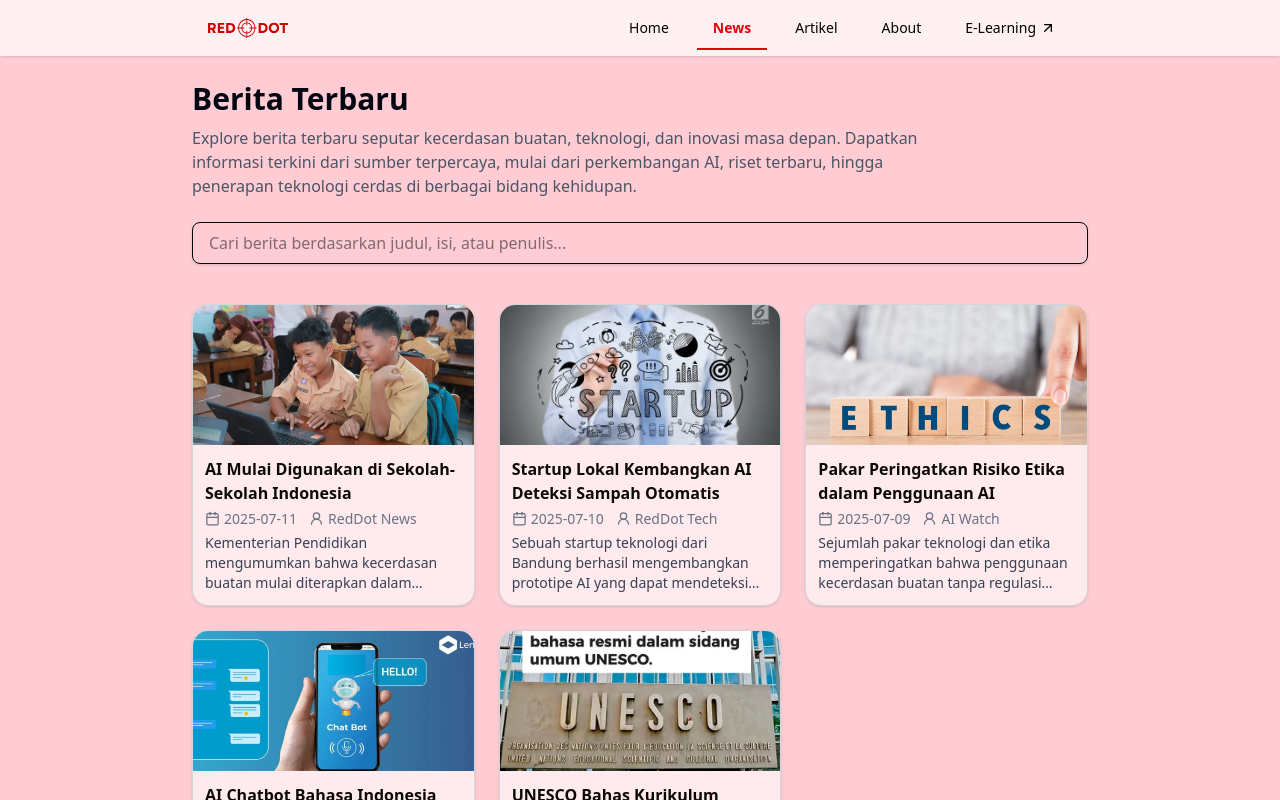
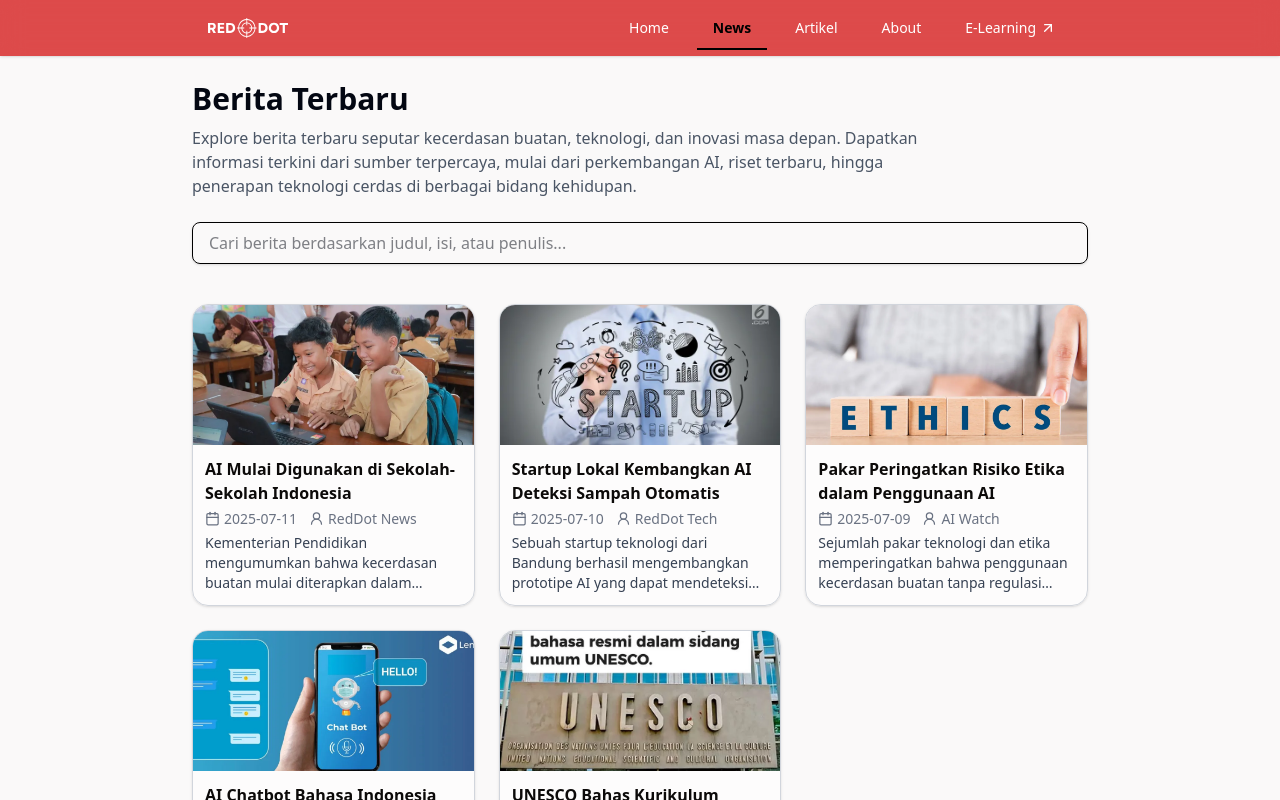
Before and after one commit to bagoesrex/reddot.site-frontend, a Next.js app: page /news in a window 1280 px wide. Shown: the top 800 px of the page. Built offline with nearby package versions, Linux system fonts and the light colour scheme.

Commit message:
chore: adjust primary color and logo assets

```diff
--- a/app/globals.css
+++ b/app/globals.css
@@ -45,13 +45,13 @@
 
 :root {
   --radius: 0.625rem;
-  --background: oklch(0.987 0 0);
+  --background: rgba(250, 249, 249, 0.957);
   --foreground: oklch(0.147 0.004 49.25);
   --card: oklch(1 0 0);
   --card-foreground: oklch(0.147 0.004 49.25);
   --popover: oklch(1 0 0);
   --popover-foreground: oklch(0.147 0.004 49.25);
-  --primary: oklch(0.216 0.006 56.043);
+  --primary: rgb(209, 0, 0);
   --primary-foreground: oklch(0.985 0.001 106.423);
   --secondary: oklch(0.97 0.001 106.424);
   --secondary-foreground: oklch(0.216 0.006 56.043);
--- a/app/news/page.tsx
+++ b/app/news/page.tsx
@@ -16,7 +16,7 @@ export default function NewsPage() {
 
     return (
         <main className="flex flex-col text-gray-950">
-            <section className="flex flex-col  min-h-svh bg-rose-200 gap-10 pb-15 pt-[80px] px-5">
+            <section className="flex flex-col  min-h-svh gap-10 pb-15 pt-[80px] px-5">
                 <div className="max-w-4xl w-full mx-auto">
                     <h2 className="text-3xl text-left font-extrabold leading-tight mb-2">
                         Berita Terbaru
--- a/components/home/about-section.tsx
+++ b/components/home/about-section.tsx
@@ -21,14 +21,14 @@ export default function AboutSection() {
 
                 <div className="w-full px-30 md:w-1/2 md:px-10">
                     <div className="rounded-3xl p-4 h-full">
-                        <HomeCard href="/logo.svg" cover={false} />
+                        <HomeCard href="/logo-red.svg" cover={false} />
                     </div>
                 </div>
             </div>
 
             <div className="flex flex-col md:flex-row items-center justify-between gap-8 max-w-4xl w-full mt-14">
                 <div className="w-full md:w-1/2">
-                    <div className="bg-red-300 rounded-3xl p-4 shadow-md h-full">
+                    <div className="bg-primary/70 rounded-3xl p-4 shadow-md h-full">
                         <HomeCard href="/us.webp" cover={true} />
                     </div>
                 </div>
--- a/components/home/hero-section.tsx
+++ b/components/home/hero-section.tsx
@@ -6,7 +6,7 @@ import HeroAnimation from "./hero-animation";
 
 export default function HeroSection() {
     return (
-        <section id="hero" className="flex flex-col md:flex-row min-h-svh justify-center bg-rose-200 items-center gap-2 pb-15 pt-[100px] md:pt-[120px]">
+        <section id="hero" className="flex flex-col md:flex-row min-h-svh justify-center items-center gap-2 pb-15 pt-[100px] md:pt-[120px]">
             <div className="max-w-xl text-center md:text-left px-5">
                 <motion.h1
                     initial={{ opacity: 0, y: -50 }}
--- a/components/home/why-card.tsx
+++ b/components/home/why-card.tsx
@@ -43,14 +43,14 @@ export default function WhyCard() {
                 return (
                     <Card
                         key={index}
-                        className="bg-white/60 rounded-xl w-full max-w-md shadow-[0_0_20px_rgba(239,68,68,0.4)] transition-transform duration-300 hover:shadow-red-500 hover:scale-[1.02] group p-0"
+                        className="bg-white/60 rounded-xl w-full max-w-md shadow-[0_0_5px_rgba(239,68,68,0.4)] transition-transform duration-300 hover:shadow-red-500 hover:scale-[1.02] hover:ring-2 hover:ring-primary group p-0"
                     >
-                        <CardContent className="p-6">
-                            <div className="mb-4 text-red-600 transition-colors duration-300 group-hover:text-red-800">
+                        <CardContent className="p-6 bg-">
+                            <div className="mb-4 text-red-600 transition-colors duration-300">
                                 <Icon className="w-8 h-8" />
                             </div>
 
-                            <h3 className="text-lg font-semibold text-gray-800 group-hover:text-red-700 transition-colors duration-300">
+                            <h3 className="text-lg font-semibold text-gray-800 transition-colors duration-300">
                                 {item.title}
                             </h3>
 
--- a/components/home/why-section.tsx
+++ b/components/home/why-section.tsx
@@ -2,11 +2,11 @@ import WhyCard from "./why-card";
 
 export default function WhySection() {
     return (
-        <section id="why" className="flex flex-col md:flex-col min-h-[26rem] bg-rose-200 items-center pb-15 pt-10 px-5">
+        <section id="why" className="flex flex-col md:flex-col min-h-[26rem] items-center pb-15 pt-10 px-5">
             <h2 className="text-2xl md:text-3xl font-extrabold leading-tight mb-2">
                 Kenapa Belajar AI di Reddot
             </h2>
-            <h3 className="bg-red-400 rounded-xl py-1 px-2 mb-10 text-white">
+            <h3 className="bg-primary/70 rounded-xl py-1 px-2 mb-10 text-white">
                 Platform AI yang Ramah untuk Semua
             </h3>
             <div className="flex max-w-4x">
--- a/components/layout/footer.tsx
+++ b/components/layout/footer.tsx
@@ -2,7 +2,7 @@ export default function Footer() {
     return (
         <footer
             aria-label="Site Footer"
-            className="flex flex-col items-center bg-gradient-to-tr from-rose-400 to-red-400 text-black py-12 px-6"
+            className="flex flex-col items-center bg-primary/80 text-white py-12 px-6"
         >
             <div className="w-full max-w-4xl flex flex-wrap gap-8">
                 <div className="w-full md:w-6/12">
--- a/components/layout/header.tsx
+++ b/components/layout/header.tsx
@@ -10,8 +10,8 @@ export default function Header() {
     const [isOpen, setIsOpen] = useState(false);
 
     return (
-        <header className="fixed top-0 z-50 w-full bg-white/70 backdrop-blur-md shadow-sm">
-            <div className="mx-auto max-w-4xl px-4 transition-all duration-300 flex flex-col">
+        <header className="fixed top-0 z-50 w-full bg-primary/70 backdrop-blur-md shadow-sm">
+            <div className="mx-auto max-w-4xl px-4 transition-all duration-300 flex flex-col text-white">
                 <div className="flex items-center justify-between">
                     <Link href={"/"}>
                         <div className="relative h-14 flex justify-center items-center w-20 overflow-hidden">
--- a/components/layout/navbar-list.tsx
+++ b/components/layout/navbar-list.tsx
@@ -23,11 +23,11 @@ export default function NavbarList({ href, children }: NavbarListProps) {
             <NavigationMenuLink
                 asChild
                 className={clsx(
-                    "relative text-black dark:text-white px-4 py-2 text-sm font-medium transition-all duration-200",
-                    "before:content-[''] before:absolute before:left-0 before:-bottom-1 before:h-[2px] before:w-0 before:bg-red-600 before:transition-all before:duration-300",
-                    "hover:before:w-full hover:text-red-600",
+                    "relative text-white px-4 py-2 text-sm font-medium transition-all duration-200",
+                    "before:content-[''] before:absolute before:left-0 before:-bottom-1 before:h-[2px] before:w-0 before:bg-black before:transition-all before:duration-300",
+                    "hover:before:w-full hover:text-black",
                     isActive &&
-                    "text-red-600 font-semibold before:w-full before:bg-red-600"
+                    "text-black font-semibold before:w-full before:bg-black"
                 )}
             >
                 <Link href={href}>{children}</Link>
--- a/components/layout/navbar.tsx
+++ b/components/layout/navbar.tsx
@@ -27,7 +27,7 @@ export function Navbar({ isOpen, setIsOpen }: NavbarProps) {
                         <NavbarList key={href} href={href}>
                             <span className="flex items-center gap-1 justify-center">
                                 {title}
-                                {title === "E-Learning" && <ArrowUpRight className="hover:text-red-600" size={14} />}
+                                {title === "E-Learning" && <ArrowUpRight className="hover:text-black" size={14} />}
                             </span>
                         </NavbarList>
                     ))}
@@ -55,11 +55,11 @@ Navbar.MobileMenu = function MobileMenu({ setIsOpen }: { setIsOpen: (open: boole
                     key={href}
                     href={href}
                     onClick={() => setIsOpen(false)}
-                    className="px-4 py-2 text-sm font-medium text-black hover:text-red-600 transition"
+                    className="px-4 py-2 text-sm font-medium text-white hover:text-black transition"
                 >
                     <span className="flex items-center gap-1">
                         {title}
-                        {title === "E-Learning" && <ArrowUpRight className="hover:text-red-600" size={14} />}
+                        {title === "E-Learning" && <ArrowUpRight className="hover:text-black" size={14} />}
                     </span>
                 </Link>
             ))}
```
Also changed, not shown: public/logo-red.svg (added), public/logo.svg.
